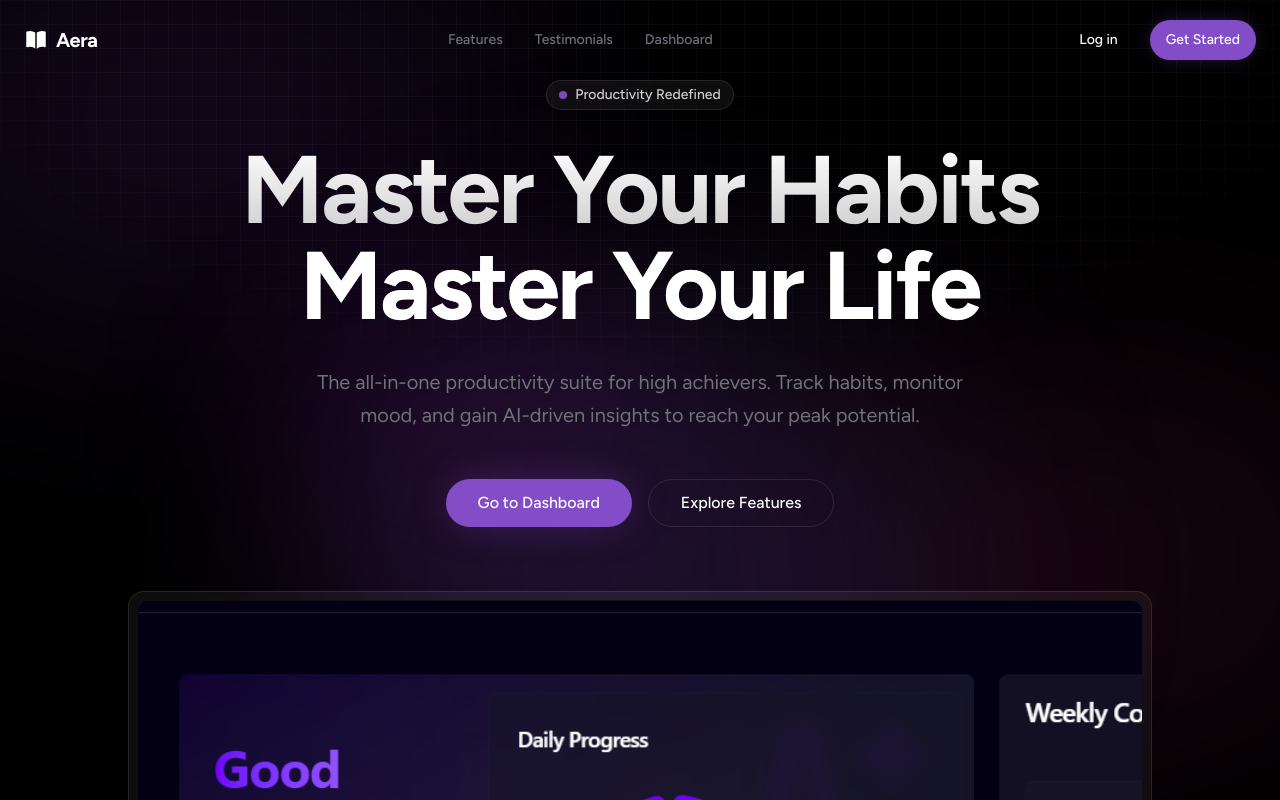
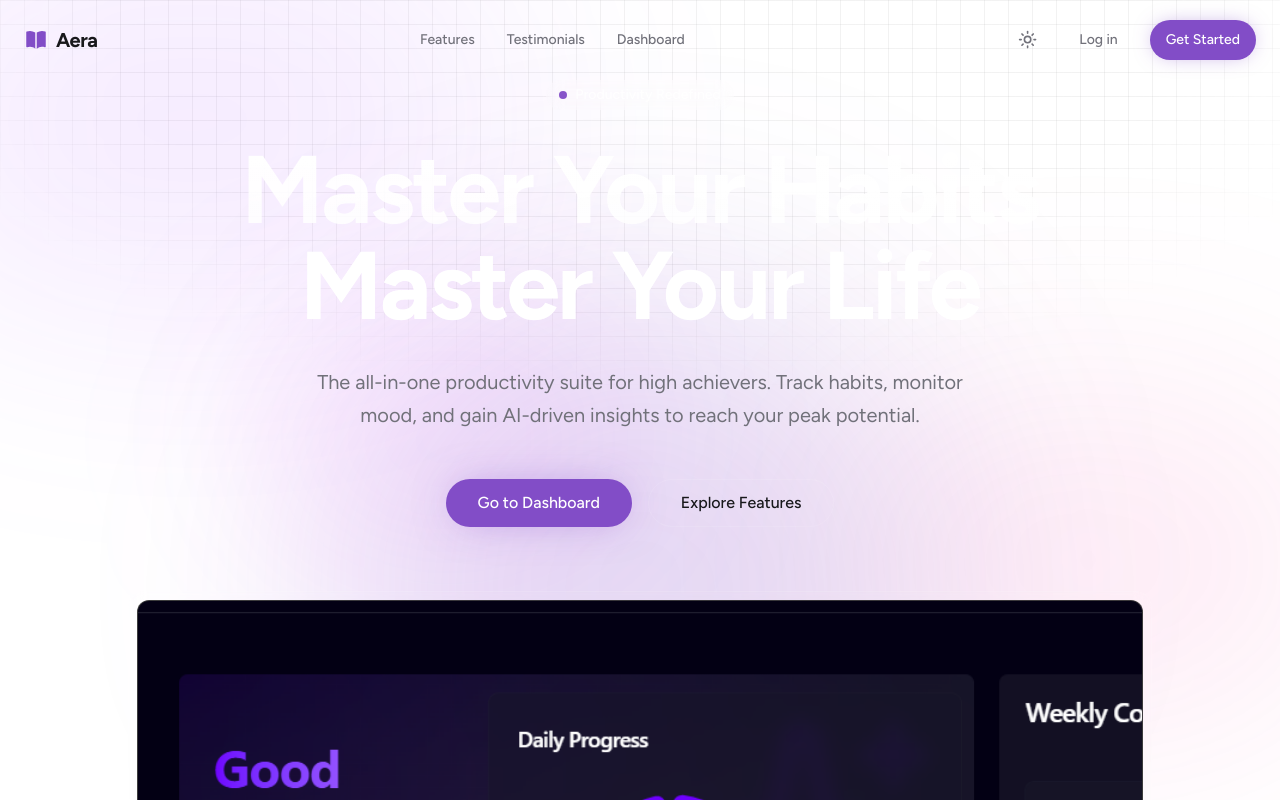
Before and after one commit to sree0805/aeraapp, a Next.js app: page / in a window 1280 px wide. Shown: the top 800 px of the page. Built offline with nearby package versions, Linux system fonts and the light colour scheme.

Commit message:
Feat: Add Theme Toggle and clean up landing page styles for Light Mode support

```diff
--- a/src/app/page.tsx
+++ b/src/app/page.tsx
@@ -45,11 +45,12 @@ function ParallaxImage({ src, alt, className }: { src: string; alt: string; clas
 
 export default function Home() {
   return (
-    <div className="min-h-screen bg-black text-white selection:bg-primary/30 font-sans relative overflow-x-hidden">
+    <div className="min-h-screen bg-background text-foreground selection:bg-primary/30 font-sans relative overflow-x-hidden">
       {/* Global Background: Grid & Gradient */}
       <div className="fixed inset-0 z-0 pointer-events-none">
         {/* Subtle Grid Pattern */}
-        <div className="absolute inset-0 bg-[linear-gradient(to_right,#80808012_1px,transparent_1px),linear-gradient(to_bottom,#80808012_1px,transparent_1px)] bg-[size:24px_24px] [mask-image:radial-gradient(ellipse_60%_50%_at_50%_0%,#000_70%,transparent_100%)]" />
+        {/* Subtle Grid Pattern - Adjusted for Light/Dark */}
+        <div className="absolute inset-0 bg-[linear-gradient(to_right,rgba(128,128,128,0.1)_1px,transparent_1px),linear-gradient(to_bottom,rgba(128,128,128,0.1)_1px,transparent_1px)] bg-[size:24px_24px] [mask-image:radial-gradient(ellipse_60%_50%_at_50%_0%,#000_70%,transparent_100%)]" />
 
         {/* Purple/Pink Colorgrade Gradients */}
         <div className="absolute top-[-10%] left-[-10%] w-[50%] h-[50%] bg-purple-500/10 rounded-full blur-[120px]" />
@@ -202,14 +203,14 @@ export default function Home() {
                 { q: "The mood and sleep correlations gave me insights I never knew I needed.", n: "Sarah J.", t: "Product Manager" },
                 { q: "Simple, effective, and beautiful. I use it every single day.", n: "Mike T.", t: "Developer" }
               ].map((item, i) => (
-                <Card key={i} className="bg-black border-white/10 hover:border-primary/50 transition-colors duration-300">
+                <Card key={i} className="bg-card border-border hover:border-primary/50 transition-colors duration-300 shadow-sm">
                   <CardHeader>
                     <div className="flex gap-1 mb-4">
                       {[1, 2, 3, 4, 5].map((s) => (
                         <Star key={s} size={16} className="fill-primary text-primary" />
                       ))}
                     </div>
-                    <CardDescription className="text-base text-white/90 italic">
+                    <CardDescription className="text-base text-card-foreground/90 italic">
                       &quot;{item.q}&quot;
                     </CardDescription>
                   </CardHeader>
@@ -247,7 +248,7 @@ export default function Home() {
         </section>
 
         {/* Footer */}
-        <footer className="py-12 border-t border-white/10 bg-black">
+        <footer className="py-12 border-t border-border bg-background">
           <div className="container mx-auto px-4 flex flex-col md:flex-row justify-between items-center gap-6">
             <p className="text-xl font-bold tracking-tight flex items-center gap-2">
               <svg xmlns="http://www.w3.org/2000/svg" viewBox="0 0 24 24" fill="currentColor" className="size-6 w-5 h-5">
--- a/src/components/layout/navbar.tsx
+++ b/src/components/layout/navbar.tsx
@@ -1,5 +1,6 @@
 "use client";
 
+import { ThemeToggle } from "@/components/theme-toggle";
 import Link from "next/link";
 import { Button } from "@/components/ui/button";
 import { Menu, X } from "lucide-react";
@@ -21,15 +22,15 @@ export function Navbar() {
     return (
         <nav
             className={`fixed top-0 left-0 right-0 z-50 transition-all duration-300 ${isScrolled
-                ? "bg-black/50 backdrop-blur-xl border-b border-white/10"
+                ? "bg-background/80 backdrop-blur-xl border-b border-border" // Theme aware background
                 : "bg-transparent"
                 }`}
         >
             <div className="container mx-auto px-4 md:px-6">
                 <div className="flex items-center justify-between h-16 md:h-20">
                     {/* Logo */}
-                    <Link href="/" className="flex items-center gap-2 text-xl font-bold tracking-tight text-white">
-                        <svg xmlns="http://www.w3.org/2000/svg" viewBox="0 0 24 24" fill="currentColor" className="size-6 w-6 h-6">
+                    <Link href="/" className="flex items-center gap-2 text-xl font-bold tracking-tight text-foreground hover:opacity-80 transition-opacity">
+                        <svg xmlns="http://www.w3.org/2000/svg" viewBox="0 0 24 24" fill="currentColor" className="size-6 w-6 h-6 text-primary">
                             <path d="M11.25 4.533A9.707 9.707 0 0 0 6 3a9.735 9.735 0 0 0-3.25.555.75.75 0 0 0-.5.707v14.25a.75.75 0 0 0 1 .707A8.237 8.237 0 0 1 6 18.75c1.995 0 3.823.707 5.25 1.886V4.533ZM12.75 20.636A8.214 8.214 0 0 1 18 18.75c.966 0 1.89.166 2.75.47a.75.75 0 0 0 1-.708V4.262a.75.75 0 0 0-.5-.707A9.735 9.735 0 0 0 18 3a9.707 9.707 0 0 0-5.25 1.533v16.103Z" />
                         </svg>
                         Aera
@@ -39,28 +40,29 @@ export function Navbar() {
                     <div className="hidden md:flex items-center gap-8">
                         <Link
                             href="#features"
-                            className="text-sm font-medium text-muted-foreground hover:text-white transition-colors"
+                            className="text-sm font-medium text-muted-foreground hover:text-foreground transition-colors"
                         >
                             Features
                         </Link>
                         <Link
                             href="#testimonials"
-                            className="text-sm font-medium text-muted-foreground hover:text-white transition-colors"
+                            className="text-sm font-medium text-muted-foreground hover:text-foreground transition-colors"
                         >
                             Testimonials
                         </Link>
                         <Link
                             href="/dashboard"
-                            className="text-sm font-medium text-muted-foreground hover:text-white transition-colors"
+                            className="text-sm font-medium text-muted-foreground hover:text-foreground transition-colors"
                         >
                             Dashboard
                         </Link>
                     </div>
 
-                    {/* CTA Button */}
+                    {/* CTA Button & Theme Toggle */}
                     <div className="hidden md:flex items-center gap-4">
+                        <ThemeToggle />
                         <Link href="/login">
-                            <Button variant="ghost" className="text-white hover:text-white hover:bg-white/10">
+                            <Button variant="ghost" className="text-muted-foreground hover:text-foreground hover:bg-secondary/50">
                                 Log in
                             </Button>
                         </Link>
@@ -116,6 +118,9 @@ export function Navbar() {
                                         Get Started
                                     </Button>
                                 </Link>
+                                <div className="flex justify-center pt-4">
+                                    <ThemeToggle />
+                                </div>
                             </div>
                         </div>
                     </motion.div>
--- /dev/null
+++ b/src/components/theme-toggle.tsx
@@ -0,0 +1,40 @@
+"use client"
+
+import * as React from "react"
+import { Moon, Sun } from "lucide-react"
+import { useTheme } from "next-themes"
+
+import { Button } from "@/components/ui/button"
+import {
+    DropdownMenu,
+    DropdownMenuContent,
+    DropdownMenuItem,
+    DropdownMenuTrigger,
+} from "@/components/ui/dropdown-menu"
+
+export function ThemeToggle() {
+    const { setTheme } = useTheme()
+
+    return (
+        <DropdownMenu>
+            <DropdownMenuTrigger asChild>
+                <Button variant="ghost" size="icon" className="text-muted-foreground hover:text-foreground">
+                    <Sun className="h-[1.2rem] w-[1.2rem] rotate-0 scale-100 transition-all dark:-rotate-90 dark:scale-0" />
+                    <Moon className="absolute h-[1.2rem] w-[1.2rem] rotate-90 scale-0 transition-all dark:rotate-0 dark:scale-100" />
+                    <span className="sr-only">Toggle theme</span>
+                </Button>
+            </DropdownMenuTrigger>
+            <DropdownMenuContent align="end">
+                <DropdownMenuItem onClick={() => setTheme("light")}>
+                    Light
+                </DropdownMenuItem>
+                <DropdownMenuItem onClick={() => setTheme("dark")}>
+                    Dark
+                </DropdownMenuItem>
+                <DropdownMenuItem onClick={() => setTheme("system")}>
+                    System
+                </DropdownMenuItem>
+            </DropdownMenuContent>
+        </DropdownMenu>
+    )
+}
```
